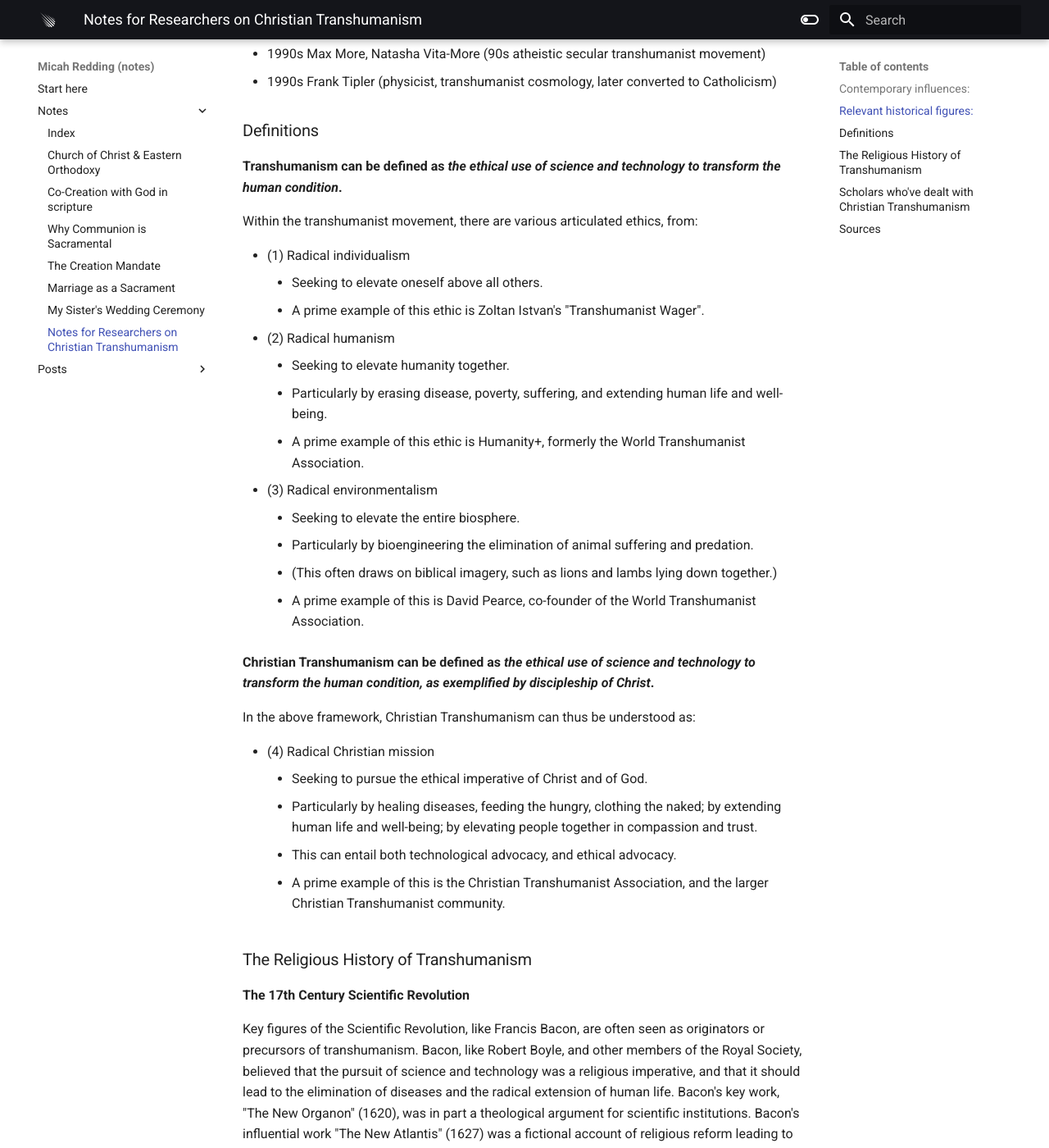
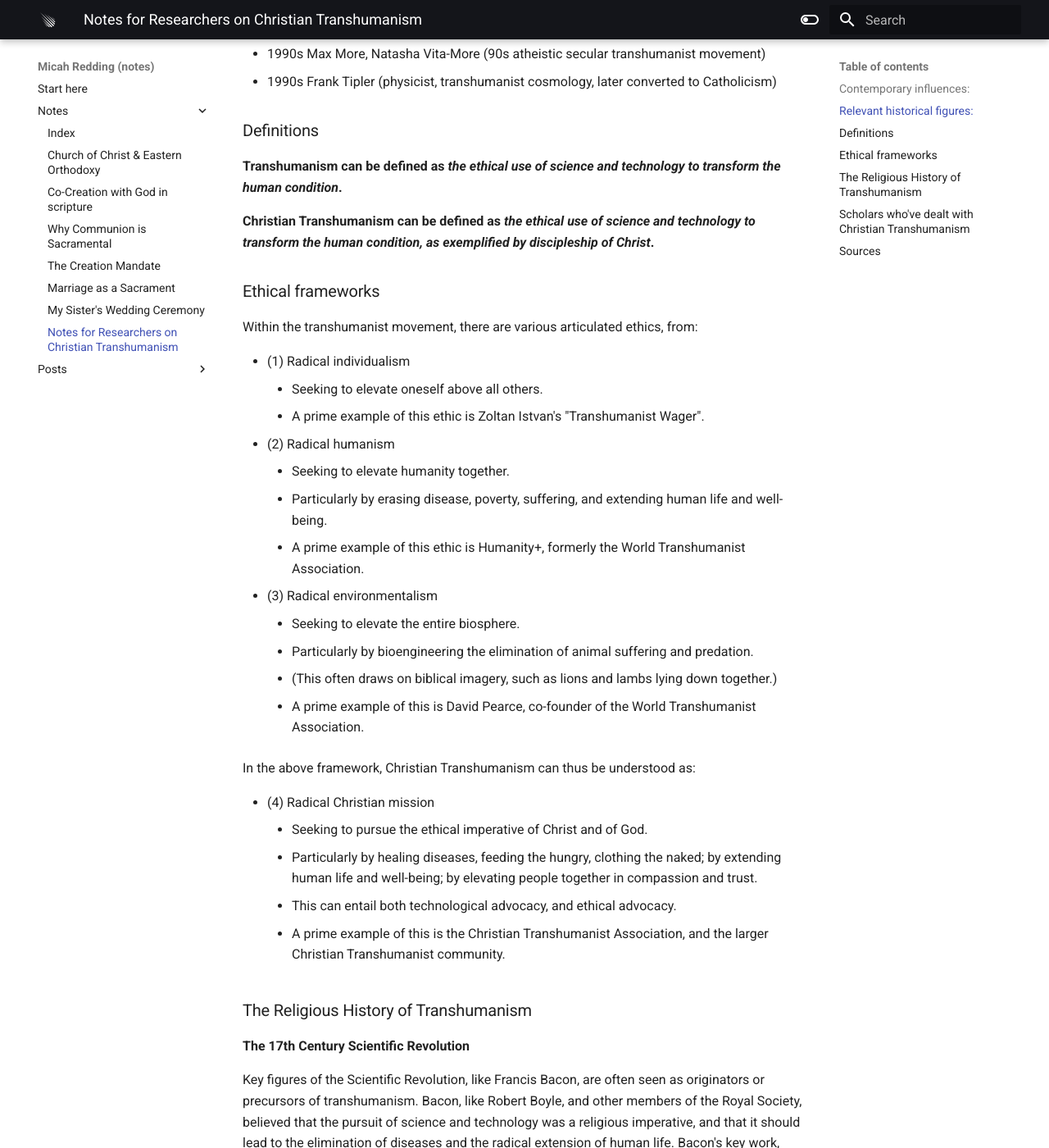
Before and after one commit to micahredding/notes, an MkDocs documentation site: the page built from docs/notes/Notes for Researchers on Christian Transhumanism.md, in a window 1280 px wide and 1400 px high, scrolled down 705 px. Shown: the whole window at 82% size. Built offline with MkDocs 1.6.1 and Material for MkDocs 9.7.7, drawn with Linux system fonts in a browser that asks for light colours; some of the changed lines change nothing that is shown.

Commit message:
20231008172601

```diff
--- a/docs/notes/Notes for Researchers on Christian Transhumanism.md
+++ b/docs/notes/Notes for Researchers on Christian Transhumanism.md
@@ -14,9 +14,11 @@ People in the Christian Transhumanist community come from all backgrounds and re
 - 1990s Frank Tipler (physicist, transhumanist cosmology, later converted to Catholicism)
 
 ### Definitions
-
 **Transhumanism can be defined as *the ethical use of science and technology to transform the human condition*.**
 
+**Christian Transhumanism can be defined as *the ethical use of science and technology to transform the human condition, as exemplified by discipleship of Christ*.**
+
+### Ethical frameworks
 Within the transhumanist movement, there are various articulated ethics, from:
 
 - (1) Radical individualism
@@ -31,8 +33,6 @@ Within the transhumanist movement, there are various articulated ethics, from:
     - Particularly by bioengineering the elimination of animal suffering and predation.
     - (This often draws on biblical imagery, such as lions and lambs lying down together.)
     - A prime example of this is David Pearce, co-founder of the World Transhumanist Association.
-
-**Christian Transhumanism can be defined as *the ethical use of science and technology to transform the human condition, as exemplified by discipleship of Christ*.**
 
 In the above framework, Christian Transhumanism can thus be understood as:
 
```
